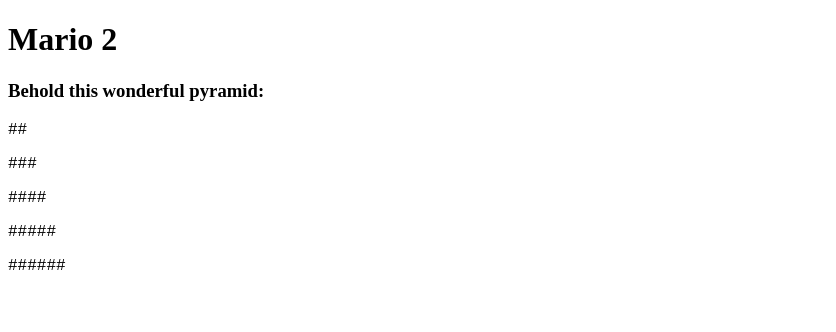
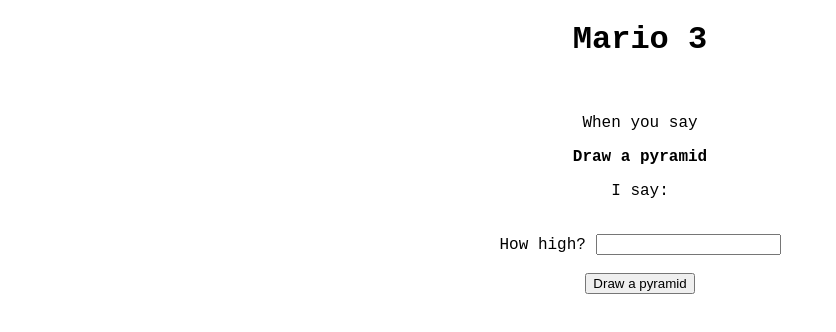
Before and after one commit to McKenzieKlase/Mario-Pyramid, a plain HTML site: page index.html in a window 1280 px wide. Shown: the whole page, without its empty margins (0-836 px from the left). Drawn offline with Linux system fonts and the light colour scheme.

Commit message:
allow user to input pyramid height and respond to button click

```diff
--- a/index.html
+++ b/index.html
@@ -2,21 +2,42 @@
 <html>
 <head>
     <style>
+
         #pyramid {
+            line-height: 0;
+            font-size: 30px;
+        }
+
+        body {
             font-family: "Courier New", monospace;
+            text-align: center;
         }
     </style>
 </head>
-<body>
-    <h1>Mario 2</h1>
-    <h3>
-        Behold this wonderful pyramid:
-    </h3>
+<body >
+    <h1>Mario 3</h1>
 
-    <div id="pyramid">
-        <!-- Our pyramid will go inside here -->
+    <br>
 
-    </div>
+    <p>When you say</p>
+
+    <p><strong>Draw a pyramid</strong></p>
+
+    <p>I say:</p>
+
+    <br>
+
+    <label>How high?</label>
+
+    <input type="text" id="height"/>
+
+    <br><br>
+
+    <button id="pyrheight">Draw a pyramid</button>
+
+    <br><br>
+
+    <div id="pyramid"></div>
 
     <script src="mario.js"></script>
 </body>
--- a/mario.js
+++ b/mario.js
@@ -1,23 +1,24 @@
+document.getElementById("pyrheight").addEventListener("click", printPyramid);
 
-printPyramid(5);
+//printPyramid(5);
 
+function printPyramid(height) {
 
-let rows = 5
+let rows = document.getElementById("height").value;
 
 let str = '';
 
 
 for ( let i = 1; i <= rows; i++){
   str = "";
-  for( let j = 4; j < rows-1; j++)
+  for( let j = 1; j < rows-1; j++)
   {
-    str += " ";
+    str += ".";
   }
-  for ( j = rows-i; j <= 5; j++ )
+  for ( j = rows-i; j <= rows; j++ )
   {
     str += "#";
   }
-
 
   console.log(str)
 
@@ -27,14 +28,11 @@ for ( let i = 1; i <= rows; i++){
   var element = document.getElementById("pyramid");
   element.appendChild(para);
   }
+
+}
 // i = i +1;
 // i++;
 
-function printPyramid(height) {
-    console.log("Uh oh... the pyramid is under construction.");
-    console.log("Check back soon, our developers are hard at work as we speak!");
-
-}
 
 //just an example
 
```
